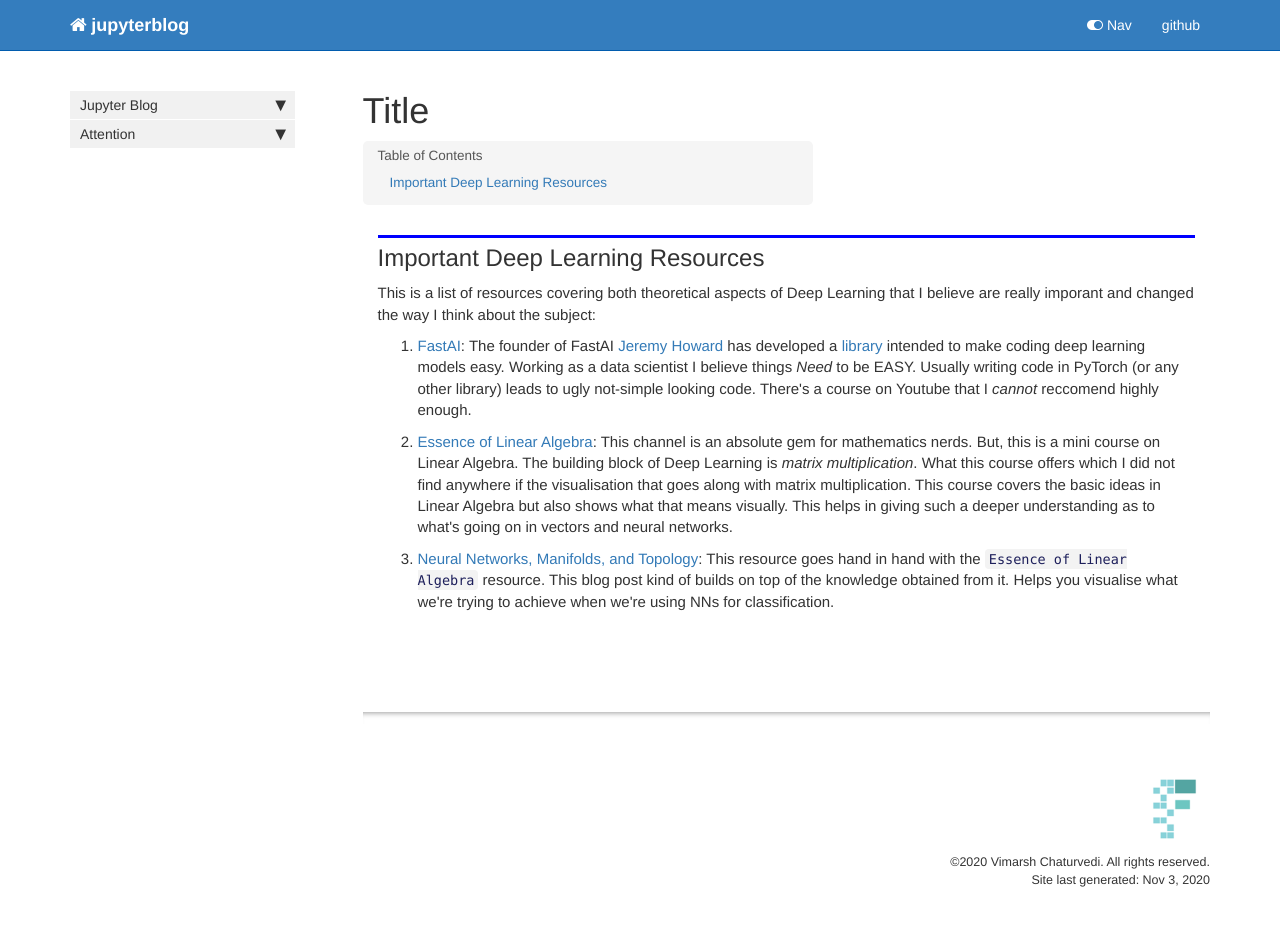
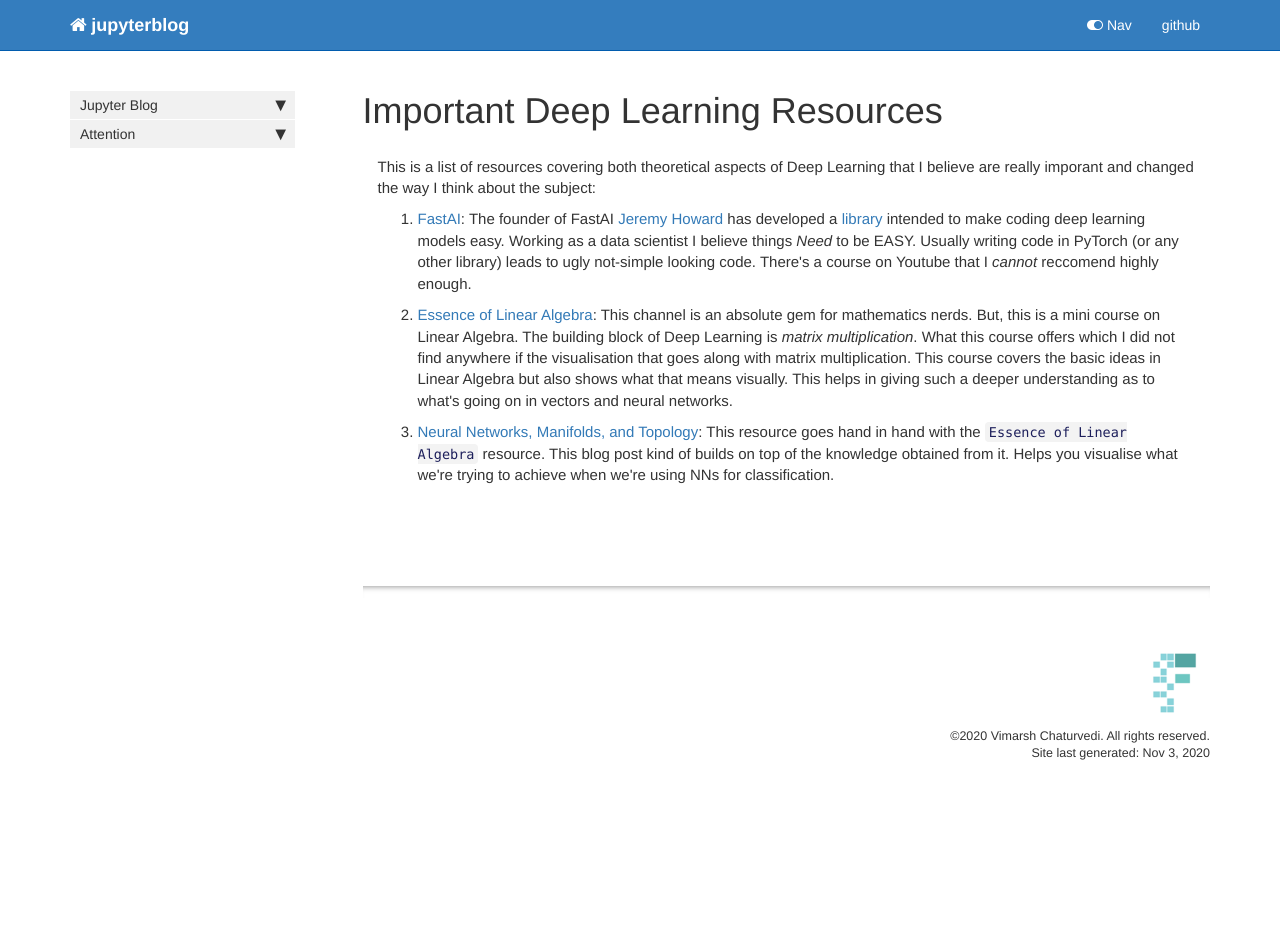
Before and after one commit to vimarshc/jupyterblog, a Jekyll site: the page built from docs/important_deep_learning_resources.html, in a window 1280 px wide. Built offline with Jekyll 4.4.1, drawn with Linux system fonts in a browser that asks for light colours; nearby versions of some CDN libraries; comment, search, counter and statistics services are not loaded; after the commit the page ends 900 px from its top, so only the background shows below that.

Commit message:
Trying to make a title

```diff
--- a/docs/important_deep_learning_resources.html
+++ b/docs/important_deep_learning_resources.html
@@ -1,6 +1,6 @@
 ---
 
-title: Title
+title: Important Deep Learning Resources
 
 
 keywords: fastai
@@ -31,12 +31,6 @@
 
 <div class="cell border-box-sizing text_cell rendered"><div class="inner_cell">
 <div class="text_cell_render border-box-sizing rendered_html">
-<h2 id="Important-Deep-Learning-Resources">Important Deep Learning Resources<a class="anchor-link" href="#Important-Deep-Learning-Resources"> </a></h2>
-</div>
-</div>
-</div>
-<div class="cell border-box-sizing text_cell rendered"><div class="inner_cell">
-<div class="text_cell_render border-box-sizing rendered_html">
 <p>This is a list of resources covering both theoretical aspects of Deep Learning that I believe are really imporant and changed the way I think about the subject:</p>
 <ol>
 <li><p><a href="https://www.fast.ai/">FastAI</a>: The founder of FastAI <a href="https://twitter.com/jeremyphoward">Jeremy Howard</a> has developed a <a href="https://github.com/fastai/fastai/">library</a> intended to make coding deep learning models easy. Working as a data scientist I believe things <em>Need</em> to be EASY. Usually writing code in PyTorch (or any other library) leads to ugly not-simple looking code. There's a course on Youtube that I <em>cannot</em> reccomend highly enough.</p>
--- a/docs/other_fun_things.html
+++ b/docs/other_fun_things.html
@@ -1,6 +1,6 @@
 ---
 
-title: Title
+title: Other Fun Things
 
 
 keywords: fastai
```
Also changed, not shown: 2 other files.
